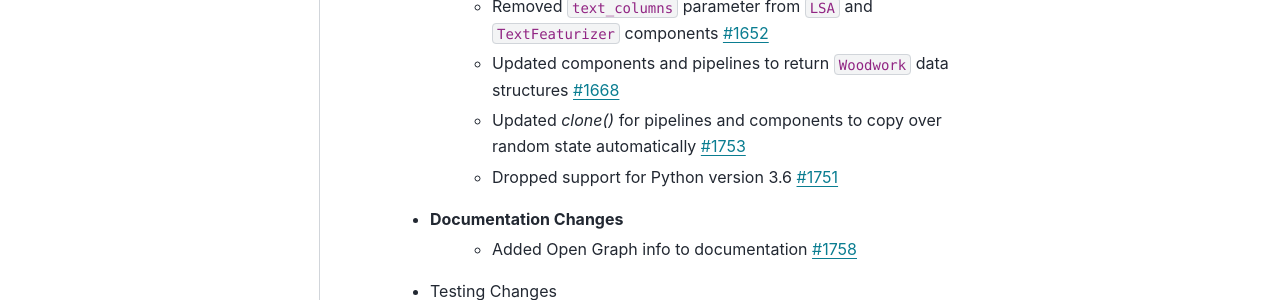
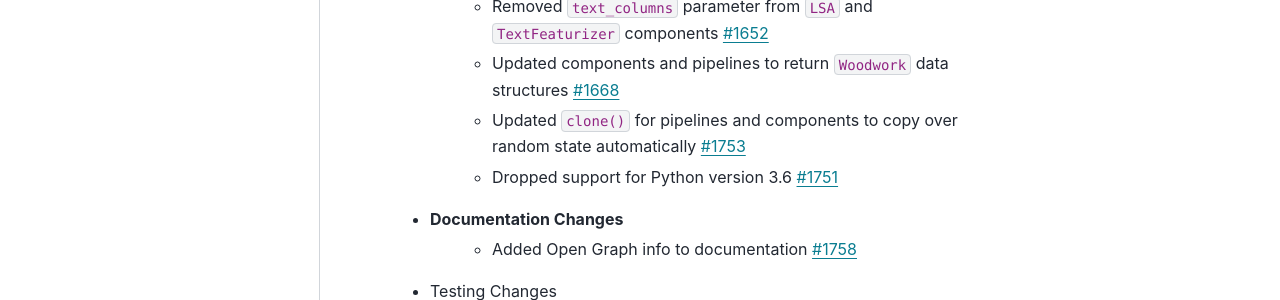
Before and after one commit to alteryx/evalml, a Sphinx documentation site: the page built from docs/source/release_notes.rst, in a window 1280 px wide and 900 px high, scrolled down 613 px. Shown: the part 150-450 px from the top of the window. Built offline with Sphinx 7.4.7 and the PyData theme 0.15.4, drawn with Linux system fonts in a browser that asks for light colours; comment, search, counter and statistics services are not loaded.

```diff
--- a/docs/source/release_notes.rst
+++ b/docs/source/release_notes.rst
@@ -16,7 +16,7 @@ Release Notes
     * Changes
         * Removed ``text_columns`` parameter from ``LSA`` and ``TextFeaturizer`` components :pr:`1652`
         * Updated components and pipelines to return ``Woodwork`` data structures :pr:`1668`
-        * Updated `clone()` for pipelines and components to copy over random state automatically :pr:`1753`
+        * Updated ``clone()`` for pipelines and components to copy over random state automatically :pr:`1753`
         * Dropped support for Python version 3.6 :pr:`1751`
     * Documentation Changes
         * Added Open Graph info to documentation :pr:`1758`
```
